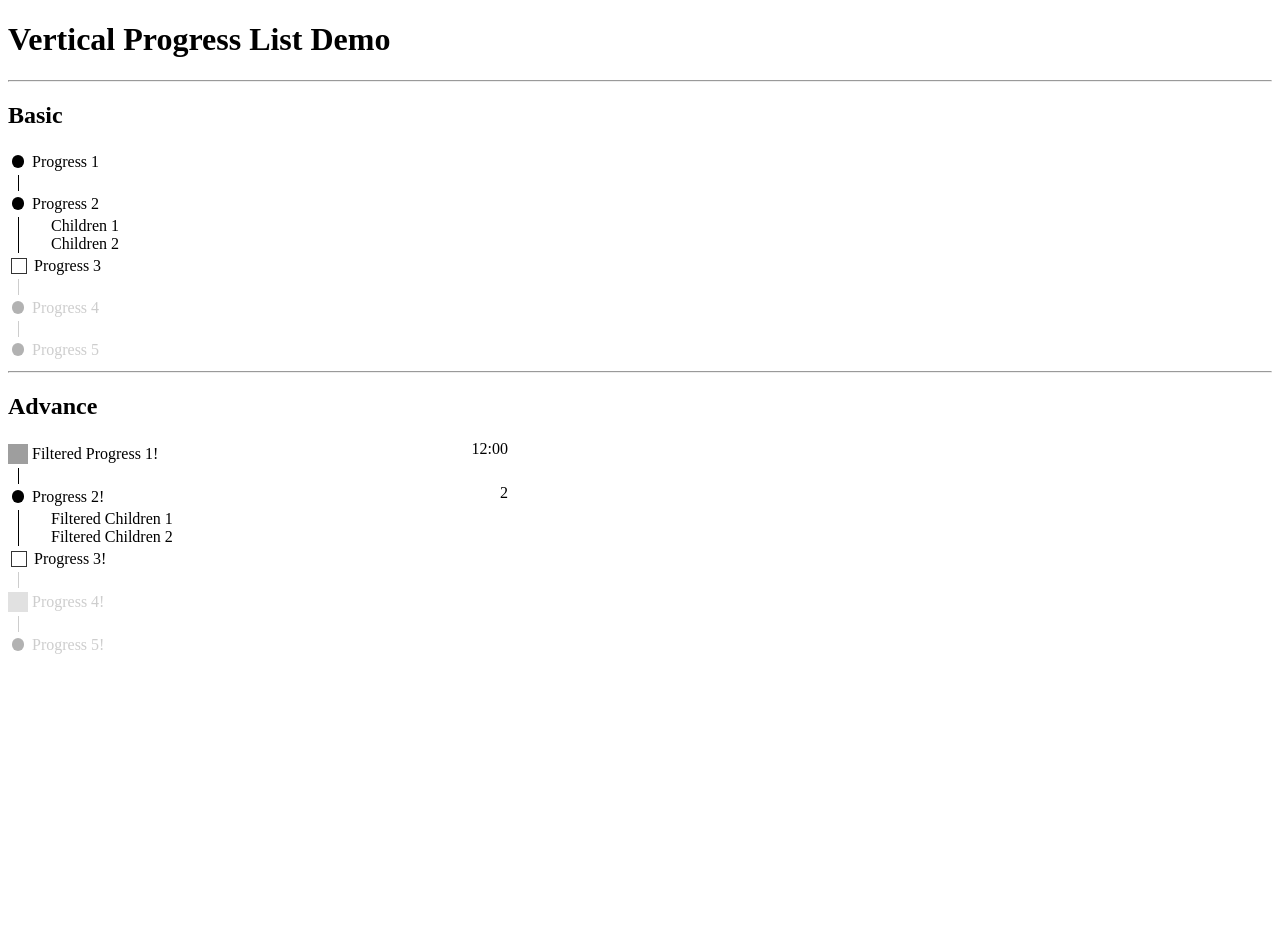
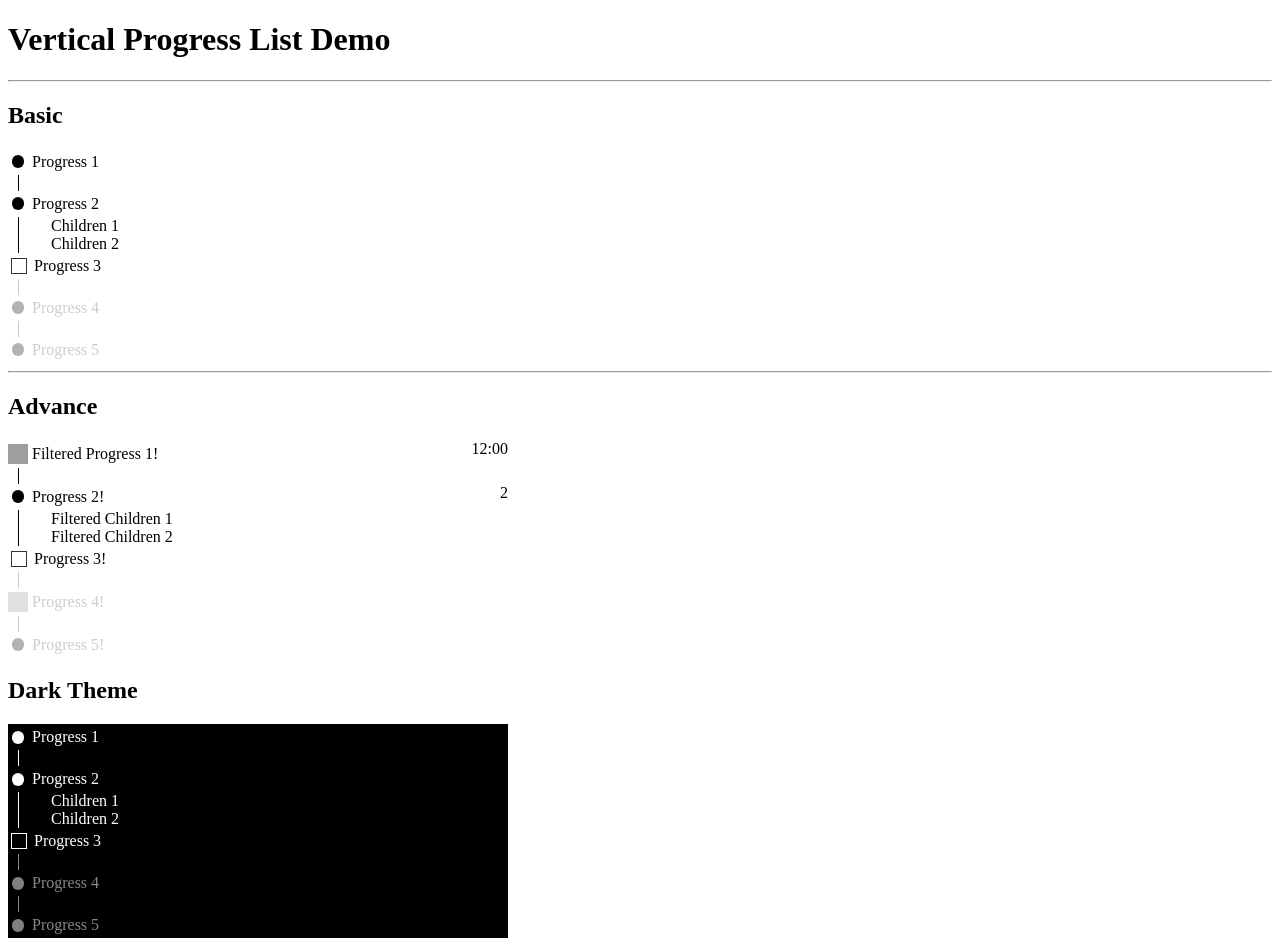
Before and after one commit to LaiJunBin/react-vertical-steps-list, a React (Create React App) app: page / in a window 1280 px wide. Before the commit the page ends 800 px from the top, so only its background shows below. Built offline with nearby package versions, Linux system fonts and the light colour scheme; grey boxes are pictures that could not be loaded.

Commit message:
Add darkTheme example.

```diff
--- a/src/App.js
+++ b/src/App.js
@@ -1,5 +1,6 @@
 import Advance from 'pages/Advance'
 import Basic from 'pages/Basic'
+import Dark from 'pages/Dark'
 import React from 'react'
 
 function App () {
@@ -16,6 +17,10 @@ function App () {
       <div style={{ maxWidth: 500 }}>
         <Advance />
       </div>
+      <h2>Dark Theme</h2>
+      <div style={{ maxWidth: 500 }}>
+        <Dark />
+      </div>
     </div>
   )
 }
--- /dev/null
+++ b/src/pages/Dark.js
@@ -0,0 +1,54 @@
+import React from 'react'
+import VPL_STATUS from '../components/VerticalStepsList/status'
+import VerticalProgressList from '../components/VerticalStepsList'
+
+function Dark () {
+  const items = [{
+    text: 'Progress 1',
+    status: VPL_STATUS.DONE,
+    time: '12:00'
+  }, {
+    text: 'Progress 2',
+    time: '12:30',
+    status: VPL_STATUS.DONE,
+    children: [{
+      text: 'Children 1'
+    }, {
+      text: 'Children 2'
+    }]
+  }, {
+    text: 'Progress 3',
+    status: VPL_STATUS.PENDING,
+    callback () {
+      return new Promise(resolve => {
+        setTimeout(() => {
+          resolve(true)
+        }, 1000)
+      })
+    }
+  }, {
+    text: 'Progress 4',
+    status: VPL_STATUS.COMING
+  }, {
+    text: 'Progress 5',
+    status: VPL_STATUS.COMING,
+    callback () {
+      return new Promise(resolve => {
+        setTimeout(() => {
+          alert('checked error.')
+          resolve(false)
+        }, 1000)
+      })
+    }
+  }]
+  return (
+    <div style={{ background: '#000' }}>
+      <VerticalProgressList
+        items={items}
+        darkTheme={true}
+      />
+    </div>
+  )
+}
+
+export default Dark
```
